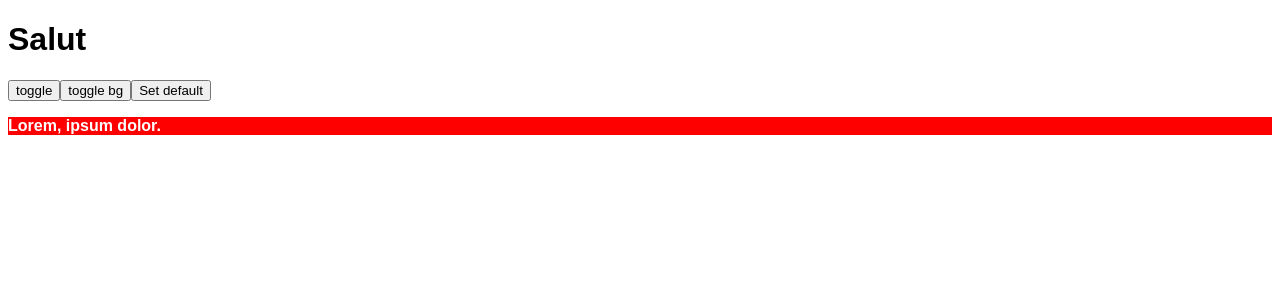
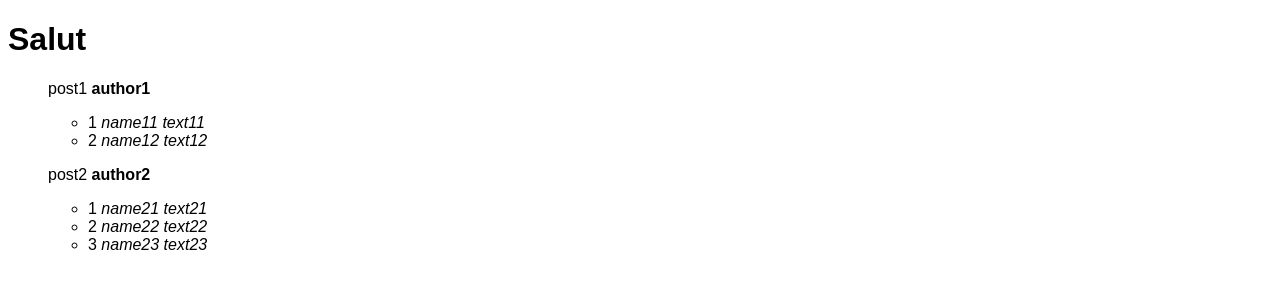
Before and after one commit to YoursTruly450/angular-basics, an Angular app: page / in a window 1280 px wide. Shown: the top 300 px of the page. Built offline with nearby package versions, Linux system fonts and the light colour scheme.

Commit message:
feat: ngfor

```diff
--- a/src/app/app.component.html
+++ b/src/app/app.component.html
@@ -1,8 +1,11 @@
-<h1 [ngStyle]="{
+<h1>
+  Salut
+</h1>
+<!-- <h1 [ngStyle]="{
   background: displayMode === 'flex' ? 'white' : 'red'
 }">
   Salut
-</h1>
+</h1> -->
 
 <!-- <p>{{ title }}</p>
 <p><strong>{{ number - 2 }}</strong></p>
@@ -37,7 +40,7 @@
 
 <input type="text" [(ngModel)]="article"> -->
 
-<button (click)="displayMode = displayMode === 'flex' ? 'none' : 'flex'">toggle</button>
+<!-- <button (click)="displayMode = displayMode === 'flex' ? 'none' : 'flex'">toggle</button> -->
 
 <!-- <div [ngStyle]="{
   display: displayMode,
@@ -50,7 +53,7 @@
 
 </div> -->
 
-<button (click)="isRed = !isRed">toggle bg</button>
+<!-- <button (click)="isRed = !isRed">toggle bg</button> -->
 
 <!-- <p [ngClass]="{
   red: isRed,
@@ -72,10 +75,27 @@
   <p class="blue">Lorem ipsum dolor sit amet consectetur.</p>
 </ng-template> -->
 
-<button (click)="isRed = null">Set default</button>
+<!-- <button (click)="isRed = null">Set default</button> -->
 
-<div [ngSwitch]="isRed">
+<!-- <div [ngSwitch]="isRed">
   <p *ngSwitchCase="true" class="red">Lorem, ipsum dolor.</p>
   <p *ngSwitchCase="false" class="blue">Lorem ipsum dolor sit.</p>
   <p *ngSwitchDefault=""></p>
-</div>
+</div> -->
+
+<!-- <ul style="list-style: none;">
+  <li *ngFor="let item of arr; let idx = index">
+    {{idx + 1}} <strong>{{item}}</strong>
+  </li>
+</ul> -->
+
+<ul style="list-style: none;">
+  <li *ngFor="let post of objs; let idx = index">
+    <p>{{post.title}} <b>{{post.author}}</b></p>
+    <ul>
+      <li *ngFor="let comment of post.comments; let i  = index">
+        {{i + 1}} <i>{{comment.name}} {{comment.text}}</i>
+      </li>
+    </ul>
+  </li>
+</ul>
--- a/src/app/app.component.ts
+++ b/src/app/app.component.ts
@@ -50,7 +50,29 @@ export class AppComponent {
   //   this.title = (<HTMLInputElement>e.target).value;
   // }
 
-  displayMode = 'flex';
+  // displayMode = 'flex';
 
-  isRed: any = true;
+  // isRed: any = true;
+
+  arr = [1, 1, 2, 3 ,5, 8, 13];
+
+  objs = [
+    {
+      title: 'post1',
+      author: 'author1',
+      comments: [
+        {name: 'name11', text: 'text11'},
+        {name: 'name12', text: 'text12'}
+      ]
+    },
+    {
+      title: 'post2',
+      author: 'author2',
+      comments: [
+        {name: 'name21', text: 'text21'},
+        {name: 'name22', text: 'text22'},
+        {name: 'name23', text: 'text23'}
+      ]
+    }
+  ]
 }
```
